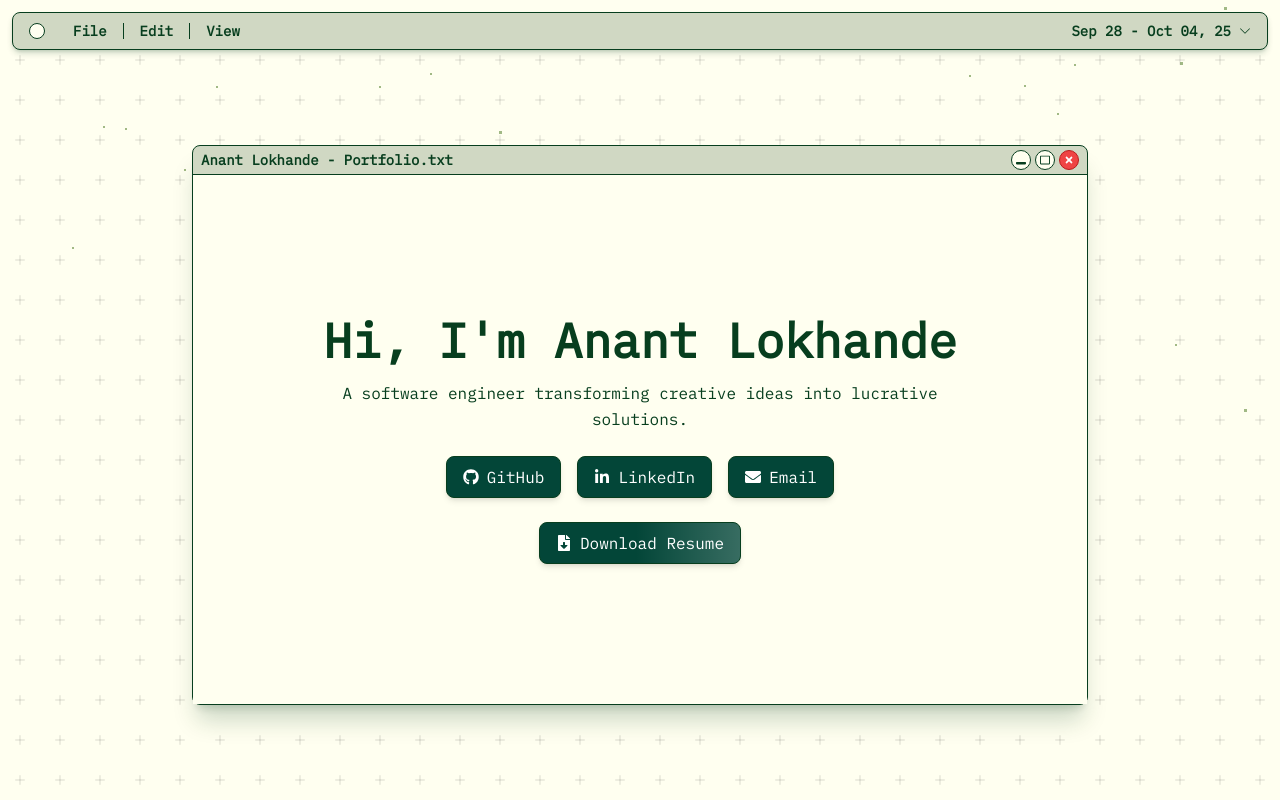
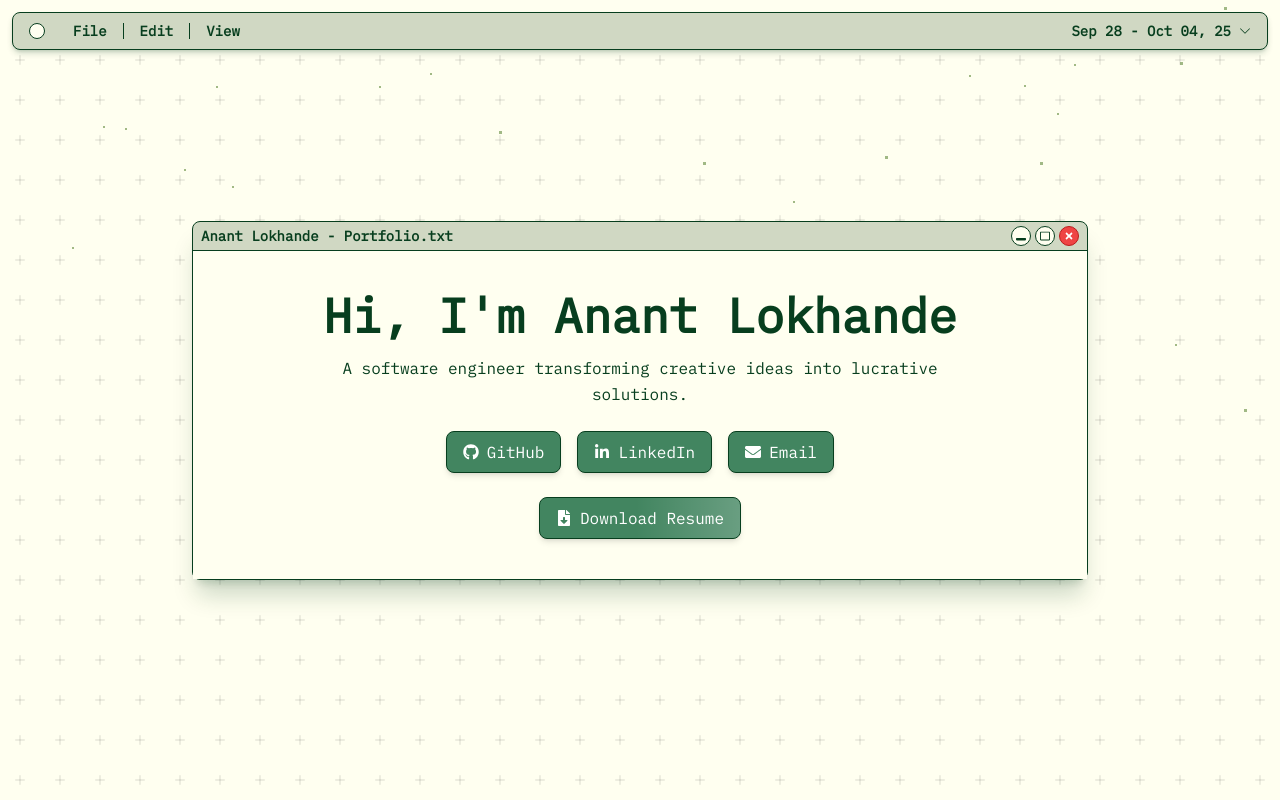
Before and after one commit to Anantlok/Portfolio-main, a React (Create React App) app: page / in a window 1280 px wide. Built offline with nearby package versions, Linux system fonts and the light colour scheme.

Commit message:
changed the window.js

```diff
--- a/src/App.js
+++ b/src/App.js
@@ -1,7 +1,7 @@
 import React, { useState, useEffect, useRef } from "react";
 import { motion } from "framer-motion";
 
-// --- SVG Icons (replaces react-icons for stability) ---
+// --- SVG Icons (remain the same) ---
 const FaGithub = () => <svg stroke="currentColor" fill="currentColor" strokeWidth="0" viewBox="0 0 496 512" height="1em" width="1em" xmlns="http://www.w3.org/2000/svg"><path d="M165.9 397.4c0 2-2.3 3.6-5.2 3.6-3.3.3-5.6-1.3-5.6-3.6 0-2 2.3-3.6 5.2-3.6 3.3-.3 5.6 1.3 5.6 3.6zm-31.1-4.5c-.7 2 1.3 4.3 4.3 4.9 2.6 1 5.6 0 6.2-2s-1.3-4.3-4.3-5.2c-2.6-.7-5.5.3-6.2 2.3zm44.2-1.7c-2.9.7-4.9 2.6-4.6 4.9.3 2 2.9 3.3 5.9 2.6 2.9-.7 4.9-2.6 4.6-4.6-.3-1.9-3-3.2-5.9-2.9zM244.8 8C106.1 8 0 113.3 0 252c0 110.9 69.8 205.8 169.5 239.2 12.8 2.3 17.3-5.6 17.3-12.1 0-6.2-.3-40.4-.3-61.4 0 0-70 15-84.7-29.8 0 0-11.4-29.1-27.8-36.6 0 0-22.9-15.7 1.6-15.4 0 0 24.9 2 38.6 25.8 21.9 38.6 58.6 27.5 72.9 20.9 2.3-16 8.8-27.1 16-33.7-55.9-6.2-112.3-14.3-112.3-110.5 0-27.5 7.6-41.3 23.6-58.9-2.6-6.5-11.1-33.3 2.6-67.9 20.9-6.5 69 27 69 27 20-5.6 41.5-8.5 62.8-8.5s42.8 2.9 62.8 8.5c0 0 48.1-33.6 69-27 13.7 34.7 5.2 61.4 2.6 67.9 16 17.7 25.8 31.5 25.8 58.9 0 96.5-58.9 104.2-114.8 110.5 9.2 7.9 17 22.9 17 46.4 0 33.7-.3 75.4-.3 83.6 0 6.5 4.6 14.4 17.3 12.1C428.2 457.8 496 362.9 496 252 496 113.3 383.5 8 244.8 8zM97.2 352.9c-1.3 1-1 3.3.7 5.2 1.6 1.6 3.9 2.3 5.2 1 1.3-1 1-3.3-.7-5.2-1.6-1.6-3.9-2.3-5.2-1zm-10.8-8.1c-.7 1.3.3 2.9 2.3 3.9 1.6 1 3.6.7 4.3-.7.7-1.3-.3-2.9-2.3-3.9-2-.6-3.6-.3-4.3.7zm32.4 35.6c-1.6 1.3-1 4.3 1.3 6.2 2.3 2.3 5.2 2.6 6.5 1 1.3-1.3.7-4.3-1.3-6.2-2.2-2.3-5.2-2.6-6.5-1zm-11.4-14.7c-1.6 1-1.6 3.6 0 5.9 1.6 2.3 4.3 3.3 5.6 2.3 1.6-1.3 1.6-3.9 0-6.2-1.4-2.3-4-3.3-5.6-2z"></path></svg>;
 const FaLinkedin = () => <svg stroke="currentColor" fill="currentColor" strokeWidth="0" viewBox="0 0 448 512" height="1em" width="1em" xmlns="http://www.w3.org/2000/svg"><path d="M100.28 448H7.4V148.9h92.88zM53.79 108.1C24.09 108.1 0 83.5 0 53.8a53.79 53.79 0 0 1 107.58 0c0 29.7-24.1 54.3-53.79 54.3zM447.9 448h-92.68V302.4c0-34.7-.7-79.2-48.29-79.2-48.29 0-55.69 37.7-55.69 76.7V448h-92.78V148.9h89.08v40.8h1.3c12.4-23.5 42.69-48.3 87.88-48.3 94 0 111.28 61.9 111.28 142.3V448z"></path></svg>;
 const FaEnvelope = () => <svg stroke="currentColor" fill="currentColor" strokeWidth="0" viewBox="0 0 512 512" height="1em" width="1em" xmlns="http://www.w3.org/2000/svg"><path d="M502.3 190.8c3.9-3.1 9.7-.2 9.7 4.7V400c0 26.5-21.5 48-48 48H48c-26.5 0-48-21.5-48-48V195.6c0-5 5.7-7.8 9.7-4.7 22.4 17.4 52.1 39.5 154.1 113.6 21.1 15.4 56.7 47.8 92.2 47.6 35.7.3 72-32.8 92.3-47.6 102-74.1 131.6-96.3 154-113.7zM256 320c23.2.4 56.6-29.2 73.4-41.4 132.7-96.3 142.8-104.7 173.4-128.7 5.8-4.5 9.2-11.5 9.2-18.9v-19c0-26.5-21.5-48-48-48H48C21.5 64 0 85.5 0 112v19c0 7.4 3.4 14.3 9.2 18.9 30.6 23.9 40.7 32.4 173.4 128.7 16.8 12.2 50.2 41.8 73.4 41.4z"></path></svg>;
@@ -9,6 +9,7 @@ const FaProjectDiagram = () => <svg stroke="currentColor" fill="currentColor" st
 const FaFileDownload = () => <svg stroke="currentColor" fill="currentColor" strokeWidth="0" viewBox="0 0 384 512" height="1em" width="1em" xmlns="http://www.w3.org/2000/svg"><path d="M224 136V0H24C10.7 0 0 10.7 0 24v464c0 13.3 10.7 24 24 24h336c13.3 0 24-10.7 24-24V160H248c-13.2 0-24-10.8-24-24zm76.45 211.36l-96.42 95.7c-6.65 6.61-17.39 6.61-24.04 0l-96.42-95.7C76.4 337.29 80.54 320 94.82 320H160v-80c0-8.84 7.16-16 16-16h32c8.84 0 16 7.16 16 16v80h65.18c14.28 0 18.43 17.29 7.27 27.36zM377 105L279.1 7c-4.5-4.5-10.6-7-17-7H256v128h128v-6.1c0-6.3-2.5-12.4-7-16.9z"></path></svg>;
 
 const FallingLeaves = () => {
+    // ... (FallingLeaves component code remains the same)
     const canvasRef = useRef(null);
      useEffect(() => {
        const canvas = canvasRef.current;
@@ -46,7 +47,6 @@ const FallingLeaves = () => {
              p.y = -p.size;
              p.x = Math.random() * canvas.width;
            }
-        // Updated particle color to match the new 'text-primary' color (#7A9C57)
            ctx.fillStyle = 'rgba(122, 156, 87, 0.7)';
            ctx.fillRect(Math.floor(p.x), Math.floor(p.y), Math.ceil(p.size), Math.ceil(p.size));
          });
@@ -71,13 +71,13 @@ const FallingLeaves = () => {
 };
 
 const Window = ({ title, children, className }) => {
+    // ... (Window component code remains the same)
     const FaRegWindowMinimize = () => <svg stroke="currentColor" fill="currentColor" strokeWidth="0" viewBox="0 0 512 512" height="1em" width="1em" xmlns="http://www.w3.org/2000/svg"><path d="M464 352H48c-26.5 0-48 21.5-48 48v32c0 26.5 21.5 48 48 48h416c26.5 0 48-21.5 48-48v-32c0-26.5-21.5-48-48-48z"></path></svg>;
     const FaRegWindowMaximize = () => <svg stroke="currentColor" fill="currentColor" strokeWidth="0" viewBox="0 0 512 512" height="1em" width="1em" xmlns="http://www.w3.org/2000/svg"><path d="M464 32H48C21.5 32 0 53.5 0 80v352c0 26.5 21.5 48 48 48h416c26.5 0 48-21.5 48-48V80c0-26.5-21.5-48-48-48zm0 394c0 3.3-2.7 6-6 6H54c-3.3 0-6-2.7-6-6V86c0-3.3 2.7-6 6-6h404c3.3 0 6 2.7 6 6v340z"></path></svg>;
     const FaTimes = () => <svg stroke="currentColor" fill="currentColor" strokeWidth="0" viewBox="0 0 352 512" height="1em" width="1em" xmlns="http://www.w3.org/2000/svg"><path d="M242.72 256l100.07-100.07c12.28-12.28 12.28-32.19 0-44.48l-22.24-22.24c-12.28-12.28-32.19-12.28-44.48 0L176 189.28 75.93 89.21c-12.28-12.28-32.19-12.28-44.48 0L9.21 111.45c-12.28 12.28-12.28 32.19 0 44.48L109.28 256 9.21 356.07c-12.28 12.28-12.28 32.19 0 44.48l22.24 22.24c12.28 12.28 32.2 12.28 44.48 0L176 322.72l100.07 100.07c12.28 12.28 32.2 12.28 44.48 0l22.24-22.24c12.28-12.28 12.28-32.19 0-44.48L242.72 256z"></path></svg>;
 
-  // --- Updated with new semantic color classes ---
     return (
-    <div className={`bg-surface border border-text-primary rounded-lg shadow-xl shadow-text-primary/20 flex flex-col max-h-full ${className}`}>
+        <div className={`bg-surface border border-text-primary rounded-lg shadow-xl shadow-text-primary/20 flex flex-col ${className}`}>
             <div className="flex-shrink-0 flex items-center justify-between px-2 py-1 border-b border-text-primary">
                 <h2 className="font-bold text-text-primary text-sm">{title}</h2>
                 <div className="flex items-center gap-1">
@@ -86,7 +86,7 @@ const Window = ({ title, children, className }) => {
                     <button aria-label="Close" className="w-5 h-5 bg-red-500 border border-red-700 flex items-center justify-center text-white font-bold hover:bg-red-600 text-[10px] rounded-full"><FaTimes /></button>
                 </div>
             </div>
-      <div className="bg-background p-6 md:p-10 flex-1 overflow-y-auto custom-scrollbar">
+            <div className="bg-background p-6 md:p-10">
                 {children}
             </div>
         </div>
@@ -94,35 +94,28 @@ const Window = ({ title, children, className }) => {
 };
 
 export default function App() {
+    // ... (State and data definitions remain the same)
     const [activeFilter, setActiveFilter] = useState("All");
-
     const filters = ["All", "Frontend", "Backend", "Fun"];
-
     const projects = [
         { title: "Retro Login", desc: "A pixelated login UI.", type: "Frontend", icon: <FaProjectDiagram /> },
         { title: "Landing Page", desc: "A minimalist landing page with retro vibes.", type: "Frontend", icon: <FaProjectDiagram /> },
         { title: "API Service", desc: "Scalable backend API with Node.js.", type: "Backend", icon: <FaProjectDiagram /> },
         { title: "Pixel Game", desc: "A fun retro pixel-art styled game.", type: "Fun", icon: <FaProjectDiagram /> },
     ];
-
     const skills = [
         { title: "Frontend", description: "I build dynamic, responsive UI's using React, Tailwind, and modern JavaScript/TypeScript.", tools: ["JavaScript", "TypeScript", "React.js", "Tailwind", "CSS"] },
         { title: "Backend", description: "I develop scalable server-side apps and secure APIs, experienced with both SQL and NoSQL databases.", tools: ["Node.js", "Python", "Flask", "SQL"] },
         { title: "DevOps", description: "I automate cloud infrastructure, containerize apps, and set up CI/CD pipelines for seamless deployment.", tools: ["AWS", "Docker", "Jenkins", "Git"] }
     ];
-
     const filteredProjects = activeFilter === "All" ? projects : projects.filter(p => p.type === activeFilter);
-
     const today = new Date();
     const dayOfWeek = today.getDay();
     const startDate = new Date(today);
     startDate.setDate(today.getDate() - dayOfWeek);
     const endDate = new Date(today);
     endDate.setDate(today.getDate() + (6 - dayOfWeek));
-
     const dateRange = `${startDate.toLocaleDateString('en-US', { day: '2-digit', month: 'short' })} - ${endDate.toLocaleDateString('en-US', { day: '2-digit', month: 'short', year: '2-digit' })}`;
-
-  // --- Updated with new semantic color classes ---
     const RetroButton = ({ children, className, ...props }) => (
         <button {...props} className={`px-4 py-2 bg-primary border border-text-primary rounded-lg shadow-md hover:bg-highlight-soft active:shadow-sm transition-all flex items-center justify-center gap-2 text-white ${className}`}>
             {children}
@@ -130,12 +123,12 @@ export default function App() {
     );
 
     return (
-    <div className="relative h-screen font-mixed text-text-primary isolate bg-background">
+        <div className="relative font-mixed text-text-primary isolate bg-background">
             <div className="absolute inset-0 z-0 bg-grid"></div>
             <FallingLeaves />
 
-      <div className="relative z-10 h-full grid grid-rows-[auto_1fr]">
-        <div className="w-full px-3 pt-3 pb-0">
+            <div className="relative z-10">
+                <div className="w-full px-3 pt-3 pb-0 fixed top-0 left-0 right-0 z-20">
                     <div className="w-full bg-surface text-sm flex items-center justify-between border border-text-primary rounded-lg shadow-md shadow-text-primary/20 p-2 px-4">
                         <div className="flex items-center gap-2 sm:gap-4 text-text-primary">
                             <div className="w-4 h-4 rounded-full bg-background border border-text-primary flex-shrink-0"></div>
@@ -156,15 +149,17 @@ export default function App() {
                     </div>
                 </div>
 
-        <main className="overflow-y-auto scroll-smooth">
+                <main className="h-screen overflow-y-auto snap-y snap-proximity scroll-smooth">
 
-          <section className="h-full flex items-center justify-center p-4 sm:p-8 focus:outline-none">
+                    {/* --- MODIFICATION START --- */}
+                    {/* Responsive margin for small/tall screens (25vh) and large/wide screens (mb-32) */}
+                    <section className="h-screen snap-start flex items-center justify-center p-4 sm:p-8 focus:outline-none mb-[25vh] lg:mb-32">
                         <Window
                             title="Anant Lokhande - Portfolio.txt"
-              className="w-full max-w-4xl h-[85vh] sm:h-[70vh] max-h-[600px]"
+                            className="w-full max-w-4xl"
                         >
-              <div className="flex flex-col items-center justify-center text-center h-full">
-                <div className="flex-grow flex flex-col items-center justify-center">
+                            <div className="flex flex-col items-center justify-center text-center">
+                                <div className="flex-grow flex flex-col items-center justify-center py-8 sm:py-0">
                                     <motion.h1 className="text-2xl sm:text-4xl md:text-5xl font-bold mb-4 flex items-center gap-3" initial={{ opacity: 0, y: -20 }} animate={{ opacity: 1, y: 0 }}>
                                         Hi, I'm Anant Lokhande
                                     </motion.h1>
@@ -190,8 +185,8 @@ export default function App() {
                         </Window>
                     </section>
 
-          <section className="h-full flex items-center justify-center p-4 sm:p-8 focus:outline-none">
-            <Window title="C:\Skills" className="max-w-5xl w-full h-[90vh] sm:h-[80vh] sm:max-h-[750px]">
+                    <section className="h-screen snap-start flex items-center justify-center p-4 sm:p-8 focus:outline-none mb-[40vh] lg:mb-32">
+                        <Window title="C:\Skills" className="w-full max-w-5xl">
                             <h2 className="text-2xl font-bold text-center mb-8">What I Bring to the Table</h2>
                             <div className="grid grid-cols-1 md:grid-cols-3 gap-6">
                                 {skills.map((skill) => (
@@ -211,9 +206,9 @@ export default function App() {
                         </Window>
                     </section>
 
-          <section className="h-full flex items-center justify-center p-4 sm:p-8 focus:outline-none">
-            <Window title="C:\Projects" className="max-w-5xl w-full h-[90vh] sm:h-[80vh] sm:max-h-[750px]">
-              <div className="flex flex-col h-full">
+                    <section className="h-screen snap-start flex items-center justify-center p-4 sm:p-8 focus:outline-none mb-[25vh] lg:mb-32">
+                        <Window title="C:\Projects" className="w-full max-w-5xl">
+                            <div className="flex flex-col">
                                 <h2 className="text-xl font-bold mb-6 flex items-center justify-center gap-2">
                                     <FaProjectDiagram /> Projects <FaProjectDiagram />
                                 </h2>
@@ -246,8 +241,9 @@ export default function App() {
                         </Window>
                     </section>
 
-          <section className="h-full flex items-center justify-center p-4 sm:p-8 focus:outline-none">
-            <Window title="Contact Me" className="max-w-5xl w-full h-[90vh] sm:h-[80vh] sm:max-h-[750px]">
+                    {/* No bottom margin on the last section */}
+                    <section className="h-screen snap-start flex items-center justify-center p-4 sm:p-8 focus:outline-none">
+                        <Window title="Contact Me" className="w-full max-w-5xl">
                             <div className="max-w-4xl mx-auto grid grid-cols-1 md:grid-cols-2 gap-8">
                                 <form className="flex flex-col gap-4">
                                     <input type="text" placeholder="Your Name" className="p-2 bg-background border-2 border-surface rounded-lg" />
@@ -262,6 +258,7 @@ export default function App() {
                             </div>
                         </Window>
                     </section>
+                    {/* --- MODIFICATION END --- */}
 
                 </main>
             </div>
--- a/src/Window.js
+++ b/src/Window.js
@@ -8,7 +8,7 @@ const FaTimes = () => <svg stroke="currentColor" fill="currentColor" strokeWidth
 export default function Window({ title, children, className }) {
   return (
     // Updated for a sleeker look: 1px border, softer shadow, and uses custom theme colors
-    <div className={`bg-window-frame border border-window-dark rounded-lg shadow-xl shadow-charcoal/20 flex flex-col max-h-full ${className}`}>
+    <div className={`bg-window-frame border border-window-dark rounded-lg shadow-xl shadow-charcoal/20 flex flex-col  ${className}`}>
       {/* Title Bar: Thinner bottom border */}
       <div className="flex-shrink-0 flex items-center justify-between px-2 py-1 border-b border-window-dark">
         <h2 className="font-bold text-window-dark text-sm">{title}</h2>
@@ -35,7 +35,7 @@ export default function Window({ title, children, className }) {
         </div>
       </div>
       {/* Content Area: Uses the themed background color */}
-      <div className="bg-window-bg p-6 md:p-10 flex-1 overflow-y-auto custom-scrollbar">
+      <div className="bg-window-bg p-6 md:p-10">
         {children}
       </div>
     </div>
--- a/src/fallingleaves.js
+++ b/src/fallingleaves.js
@@ -22,7 +22,7 @@ const FallingLeaves = () => {
       return {
         x: Math.random() * canvas.width,
         y: Math.random() * -canvas.height,
-        size: Math.random() * 20 + 5,
+        size: Math.random() * 70 + 30,
         speed: Math.random() * 1 + 0.5,
         sway: Math.random() * 0.5 - 0.25,
         swaySpeed: Math.random() * 0.02 + 0.01,
--- a/tailwind.config.js
+++ b/tailwind.config.js
@@ -9,7 +9,7 @@ module.exports = {
         // --- New Natural Green Palette ---
         'background': '#fffff0',      // Use for the main page background
         'surface': '#D0D8C3',         // Use for cards, modals, or secondary backgrounds
-        'primary': '#034638',         // Use for primary buttons, links, and important accents
+        'primary': '#428560',         // Use for primary buttons, links, and important accents
         'highlight-soft': '#D1DEA9',  // Use for hover states or subtle highlights
         'text-primary': '#073E1E',    // Use for headings and primary text for high contrast
       },
```
Lines whose indentation alone changed are shown as unchanged.
